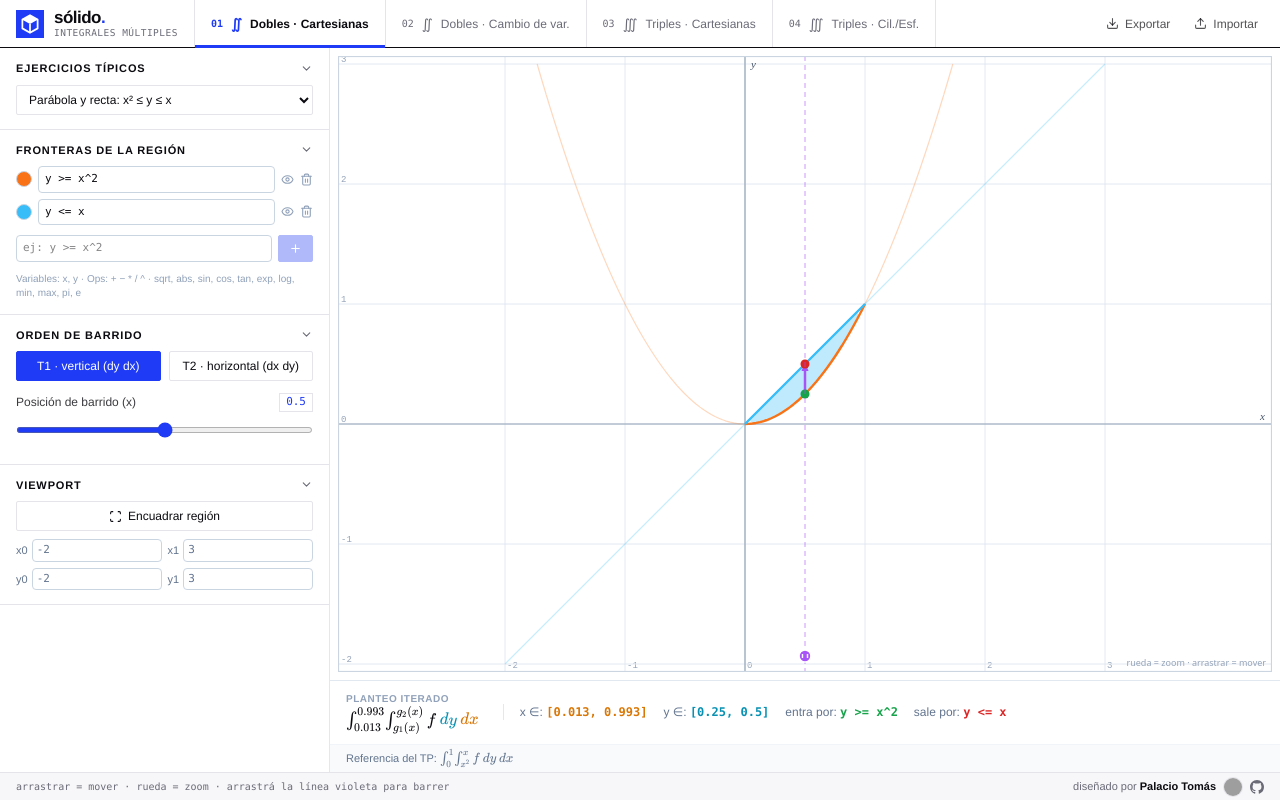
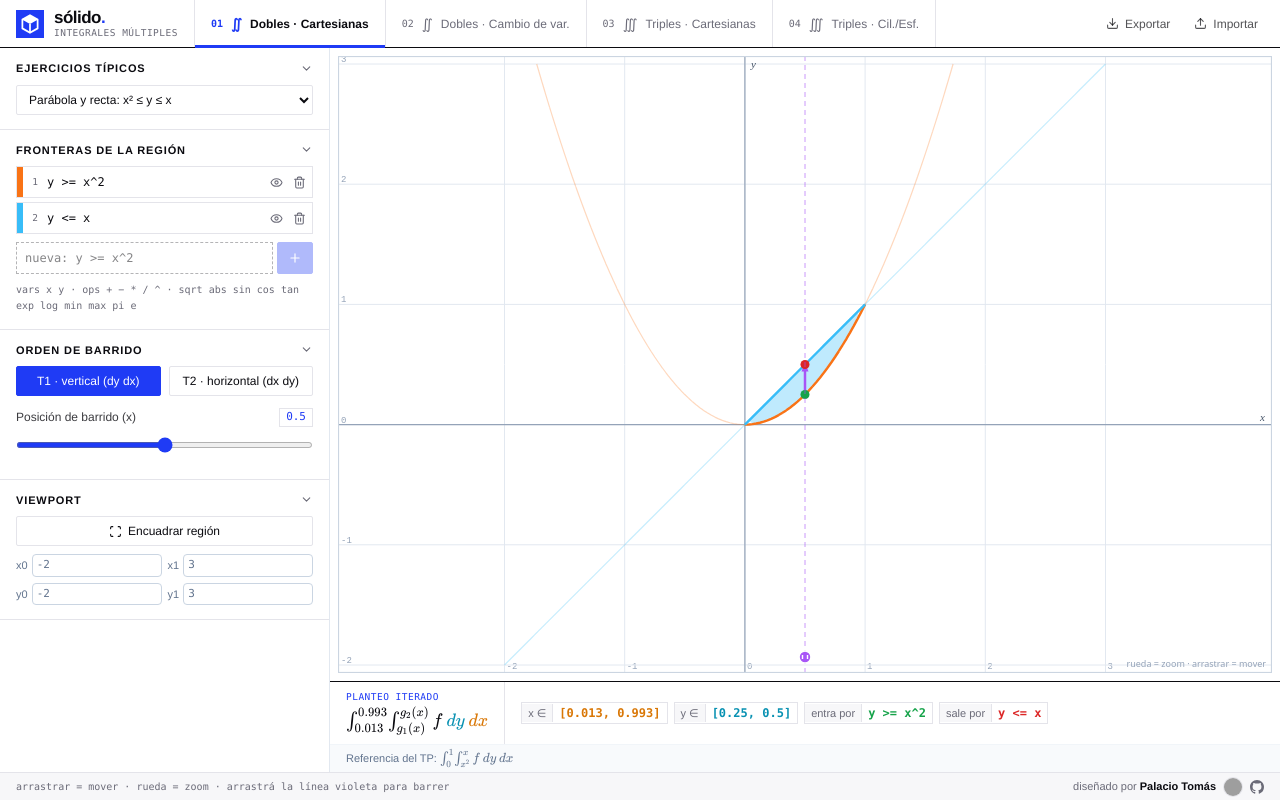
Before and after one commit to tomasgabrielh6658-create/Graficadora-3D, a React (Vite) app: page / in a window 1280 px wide. Built offline with nearby package versions, Linux system fonts and the light colour scheme; grey boxes are pictures that could not be loaded.

Commit message:
Editor de restricciones más legible y dock de límites con chips
Generated with [Devin](https://devin.ai)

Co-Authored-By: Devin <158243242+devin-ai-integration[bot]@users.noreply.github.com>

```diff
--- a/src/components/ConstraintEditor.tsx
+++ b/src/components/ConstraintEditor.tsx
@@ -33,14 +33,18 @@ export function ConstraintEditor({
     setRaws((rs) => rs.map((r, j) => (j === i ? { ...r, ...patch } : r)))
 
   return (
-    <div className="space-y-1.5">
+    <div className="space-y-1">
       {raws.map((r, i) => {
         const parsed = parseConstraint(r.raw, dims)
         return (
           <div key={i}>
-            <div className="flex items-center gap-1.5">
+            <div
+              className={`group flex items-stretch border ${
+                parsed.ok ? 'border-line focus-within:border-cobalt hover:border-ink/40' : 'border-rose-400 bg-rose-50'
+              } ${r.visible ? '' : 'opacity-50'}`}
+            >
               <button
-                className="h-4 w-4 shrink-0 rounded-full border border-slate-300"
+                className="w-1.5 shrink-0"
                 style={{ background: r.color }}
                 title="Cambiar color"
                 onClick={() =>
@@ -49,23 +53,24 @@ export function ConstraintEditor({
                   })
                 }
               />
+              <span className="flex w-6 shrink-0 items-center justify-center font-mono text-[9.5px] text-mute">
+                {i + 1}
+              </span>
               <input
-                className={`min-w-0 flex-1 rounded border px-1.5 py-1 font-mono text-[11px] ${
-                  parsed.ok ? 'border-slate-300' : 'border-rose-400 bg-rose-50'
-                }`}
+                className="min-w-0 flex-1 bg-transparent py-1.5 pr-1 font-mono text-[12px] outline-none"
                 value={r.raw}
                 onChange={(e) => update(i, { raw: e.target.value })}
                 spellCheck={false}
               />
               <button
-                className="shrink-0 text-slate-400 hover:text-slate-600"
+                className="shrink-0 px-1 text-mute hover:text-ink"
                 onClick={() => update(i, { visible: !r.visible })}
                 title={r.visible ? 'Ocultar' : 'Mostrar'}
               >
                 {r.visible ? <Eye size={13} /> : <EyeOff size={13} />}
               </button>
               <button
-                className="shrink-0 text-slate-400 hover:text-rose-500"
+                className="shrink-0 px-1.5 text-mute hover:text-rose-600"
                 onClick={() => setRaws((rs) => rs.filter((_, j) => j !== i))}
                 title="Eliminar"
               >
@@ -74,7 +79,7 @@ export function ConstraintEditor({
             </div>
             {parsed.ok && parsed.needsSide && parsed.sideOptions && (
               <select
-                className="ml-6 mt-1 w-[calc(100%-1.5rem)] rounded border border-slate-200 bg-slate-50 px-1 py-0.5 text-[10px] text-slate-600"
+                className="mt-0.5 w-full border border-line bg-paper px-1 py-0.5 text-[10.5px] text-ink/80"
                 value={r.side}
                 onChange={(e) => update(i, { side: e.target.value as 'le' | 'ge' })}
               >
@@ -84,37 +89,36 @@ export function ConstraintEditor({
               </select>
             )}
             {!parsed.ok && (
-              <div className="ml-6 mt-0.5 text-[10px] text-rose-600">{parsed.error}</div>
+              <div className="mt-0.5 text-[10.5px] text-rose-600">{parsed.error}</div>
             )}
           </div>
         )
       })}
-      <div className="flex items-center gap-1.5 pt-1">
+      <div className="flex items-stretch gap-1 pt-1">
         <input
-          className={`min-w-0 flex-1 rounded border px-1.5 py-1 font-mono text-[11px] ${
-            preview && !preview.ok ? 'border-rose-400 bg-rose-50' : 'border-slate-300'
+          className={`min-w-0 flex-1 border border-dashed px-2 py-1.5 font-mono text-[12px] outline-none focus:border-solid ${
+            preview && !preview.ok ? 'border-rose-400 bg-rose-50' : 'border-ink/30 focus:border-cobalt'
           }`}
-          placeholder={dims === '3d' ? 'ej: x^2+y^2 <= 4' : 'ej: y >= x^2'}
+          placeholder={dims === '3d' ? 'nueva: x^2+y^2 <= 4' : 'nueva: y >= x^2'}
           value={draft}
           onChange={(e) => setDraft(e.target.value)}
           onKeyDown={(e) => e.key === 'Enter' && add()}
           spellCheck={false}
         />
-        <Btn variant="primary" onClick={add} disabled={!preview?.ok} title="Añadir restricción">
-          <Plus size={13} />
+        <Btn variant="primary" onClick={add} disabled={!preview?.ok} title="Añadir restricción (Enter)">
+          <Plus size={14} />
         </Btn>
       </div>
       {preview && !preview.ok && (
-        <div className="text-[10px] text-rose-600">{preview.error}</div>
+        <div className="text-[10.5px] text-rose-600">{preview.error}</div>
       )}
       {preview?.ok && preview.needsSide && (
-        <div className="text-[10px] text-sky-700">
+        <div className="text-[10.5px] text-cobalt">
           Es una igualdad: tras añadirla elegí qué lado queda adentro de la región.
         </div>
       )}
-      <div className="pt-1 text-[10px] leading-snug text-slate-400">
-        Variables: {dims === '3d' ? 'x, y, z' : 'x, y'} · Ops: + − * / ^ · sqrt, abs, sin, cos,
-        tan, exp, log, min, max, pi, e
+      <div className="pt-1 font-mono text-[10px] leading-relaxed text-mute">
+        vars {dims === '3d' ? 'x y z' : 'x y'} · ops + − * / ^ · sqrt abs sin cos tan exp log min max pi e
       </div>
     </div>
   )
--- a/src/components/LimitsDock.tsx
+++ b/src/components/LimitsDock.tsx
@@ -1,5 +1,6 @@
 import { useMemo } from 'react'
 import katex from 'katex'
+import { TriangleAlert } from 'lucide-react'
 
 export function TeX({ tex, className = '' }: { tex: string; className?: string }) {
   const html = useMemo(() => {
@@ -22,39 +23,38 @@ export function LimitsDock({
   note?: string
 }) {
   return (
-    <div className="flex items-center gap-6 overflow-x-auto border-t border-slate-200 bg-white px-4 py-2.5">
-      <div className="min-w-0">
-        <div className="text-[10px] font-semibold uppercase tracking-wider text-slate-400">
-          Planteo iterado
-        </div>
-        <TeX tex={tex} className="text-sm" />
+    <div className="flex shrink-0 items-stretch overflow-x-auto border-t border-ink bg-white">
+      <div className="flex min-w-0 shrink-0 flex-col justify-center border-r border-line px-4 py-2">
+        <div className="mb-0.5 font-mono text-[9.5px] uppercase tracking-wider text-cobalt">planteo iterado</div>
+        <TeX tex={tex} className="text-[15px] text-ink" />
         {jacobianTex && (
-          <div className="mt-0.5 text-xs text-slate-500">
+          <div className="mt-0.5 text-xs text-mute">
             <TeX tex={jacobianTex} />
           </div>
         )}
       </div>
       {live && live.length > 0 && (
-        <div className="flex flex-wrap items-center gap-x-4 gap-y-1 border-l border-slate-200 pl-4">
+        <div className="flex flex-wrap content-center items-center gap-1.5 px-4 py-2">
           {live.map((l, i) => (
-            <div key={i} className="text-xs">
-              <span className="text-slate-500">{l.label}: </span>
-              <span className="font-mono font-semibold" style={{ color: l.color ?? '#334155' }}>
+            <div key={i} className="flex items-center border border-line text-xs">
+              <span className="border-r border-line bg-paper px-1.5 py-0.5 text-[11px] text-mute">{l.label}</span>
+              <span className="px-1.5 py-0.5 font-mono font-semibold" style={{ color: l.color ?? 'var(--color-ink)' }}>
                 {l.value}
               </span>
             </div>
           ))}
         </div>
       )}
-      {warnings?.map((w, i) => (
-        <div
-          key={i}
-          className="rounded-md border border-amber-300 bg-amber-50 px-2.5 py-1 text-xs font-medium text-amber-800"
-        >
-          {w}
+      {(warnings?.length || note) && (
+        <div className="ml-auto flex shrink-0 flex-col justify-center gap-1 border-l border-line px-4 py-2">
+          {warnings?.map((w, i) => (
+            <div key={i} className="flex items-center gap-1.5 border-l-2 border-amber-500 bg-amber-50 px-2 py-0.5 text-xs text-amber-900">
+              <TriangleAlert size={12} className="shrink-0" /> {w}
+            </div>
+          ))}
+          {note && <div className="max-w-xs text-[11px] italic text-mute">{note}</div>}
         </div>
-      ))}
-      {note && <div className="max-w-xs text-[11px] italic text-slate-400">{note}</div>}
+      )}
     </div>
   )
 }
```
